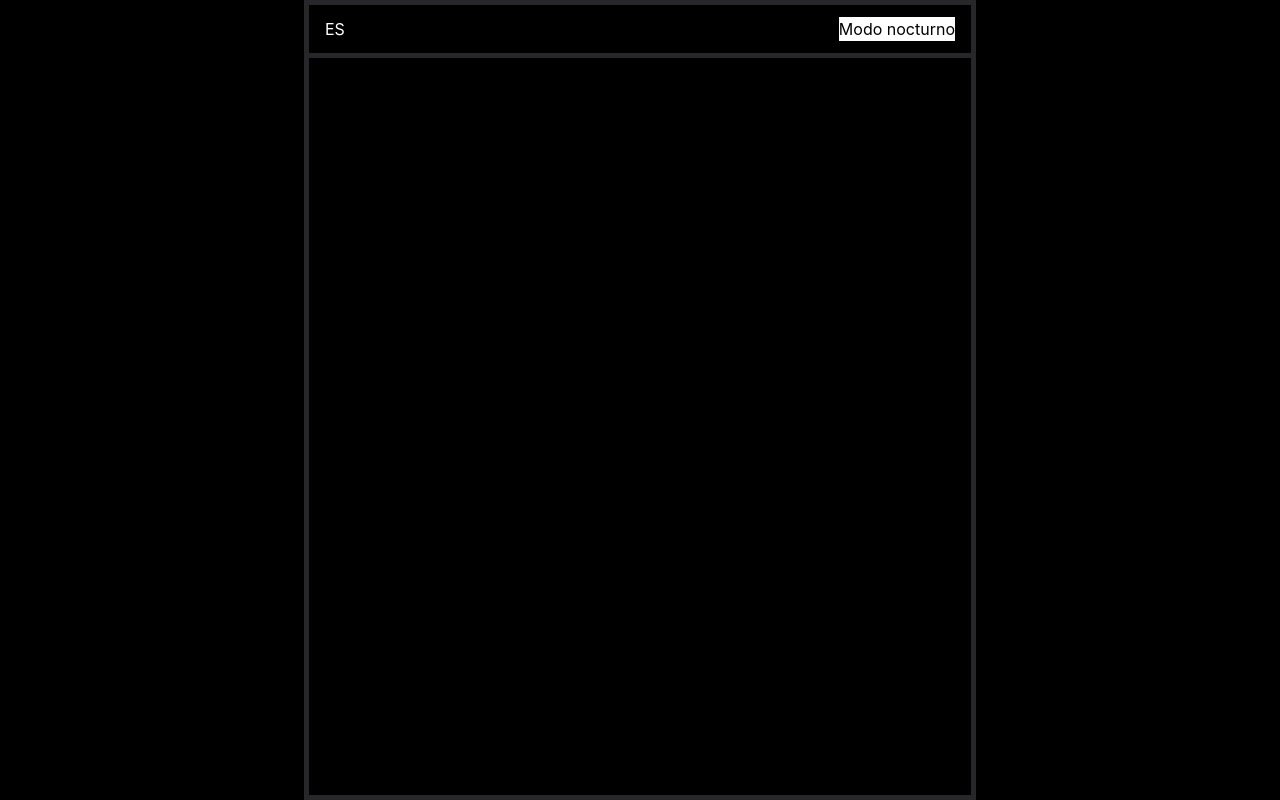
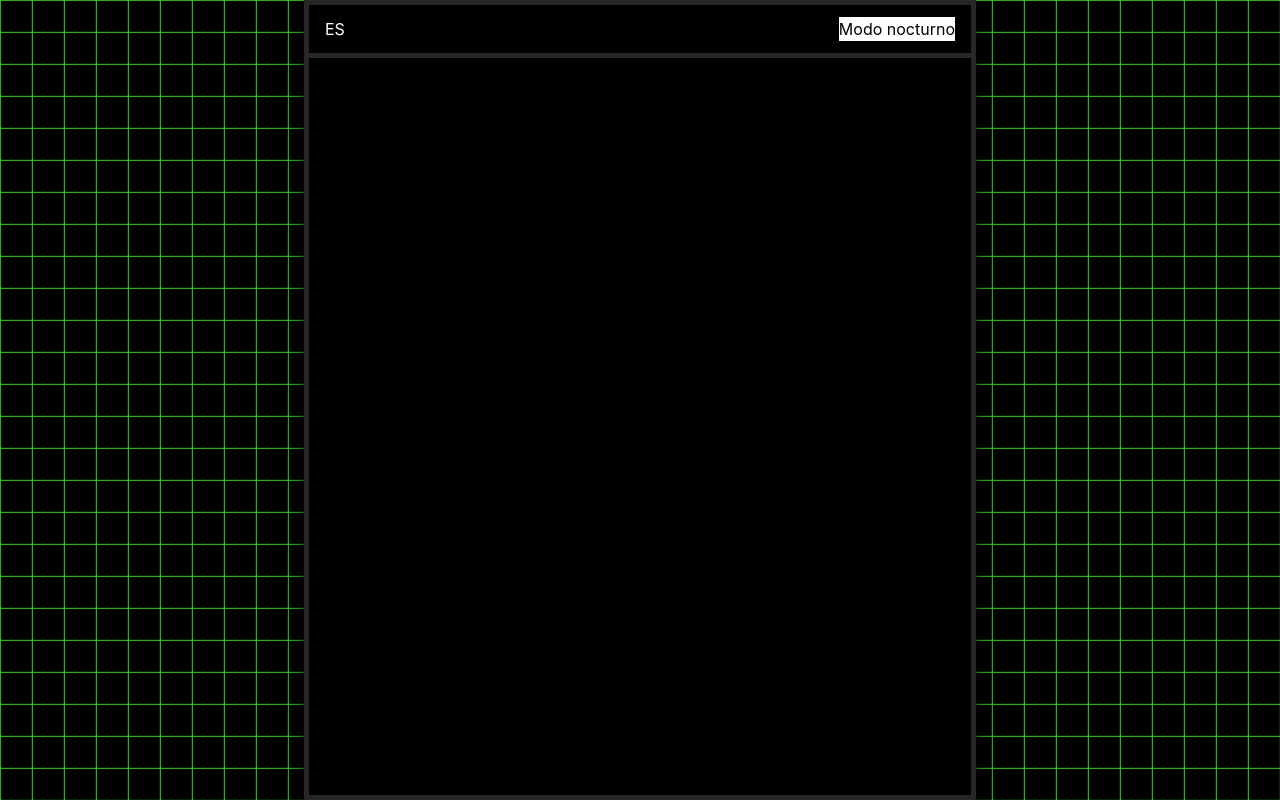
Before and after one commit to Kiddvverde/PortafolioWeb, a React (Vite) app: page / in a window 1280 px wide. Built offline with nearby package versions, Linux system fonts and the light colour scheme.

Commit message:
Add animated grid background

```diff
--- a/src/App.jsx
+++ b/src/App.jsx
@@ -1,5 +1,5 @@
 import { useState } from 'react'
-import './style/index.css'
+import './styles/index.css'
 
 // Componentes jeje :)
 import Navbar from "./components/Navbar"
@@ -7,7 +7,7 @@ import Navbar from "./components/Navbar"
 function App() {
   return (
     <>
-      <div className="min-h-screen bg-black">
+      <div className="min-h-screen bg-pattern bg-black">
         <div className="max-w-2xl mx-auto bg-black border-5 border-zinc-800 min-h-screen shadow-xl/100">
           <Navbar />
         </div>
--- a/src/style/index.css
+++ /dev/null
@@ -1 +0,0 @@
-@import "tailwindcss";
--- /dev/null
+++ b/src/styles/index.css
@@ -0,0 +1,16 @@
+@import "tailwindcss";
+
+.bg-pattern {
+    background-image: url('/bgpattern.png');
+    background-repeat: repeat;
+    animation: movePattern 10s linear infinite;
+}
+
+@keyframes movePattern {
+    from {
+        background-position: 0 0;
+    }
+    to {
+        background-position: 100px 100px;
+    }
+}
```
Also changed, not shown: public/bgpattern.png (added), src/styles/App.css (renamed from src/style/App.css).
